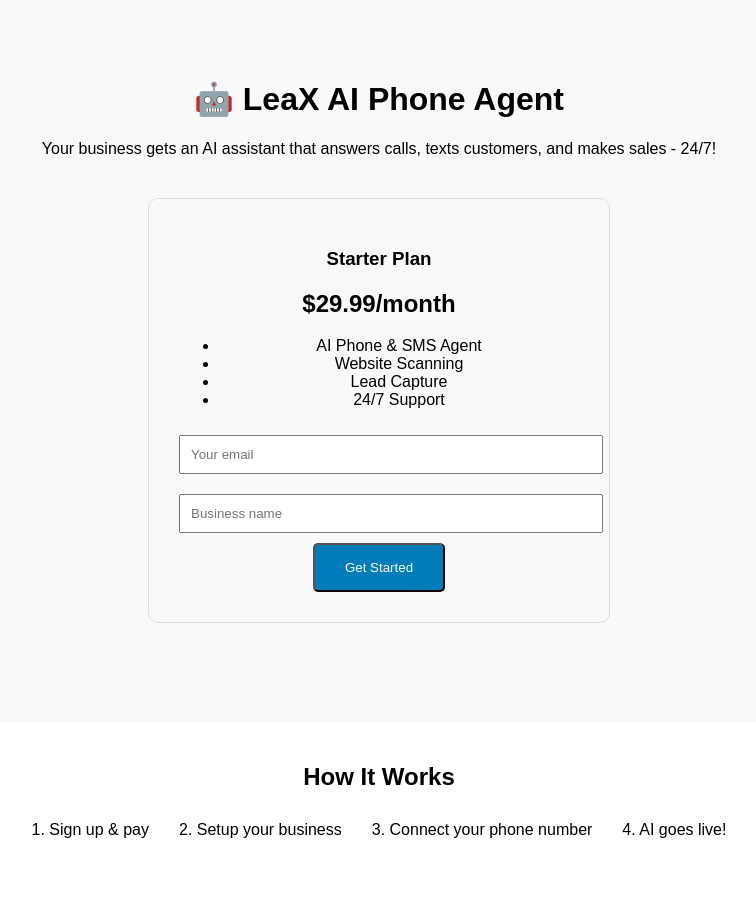
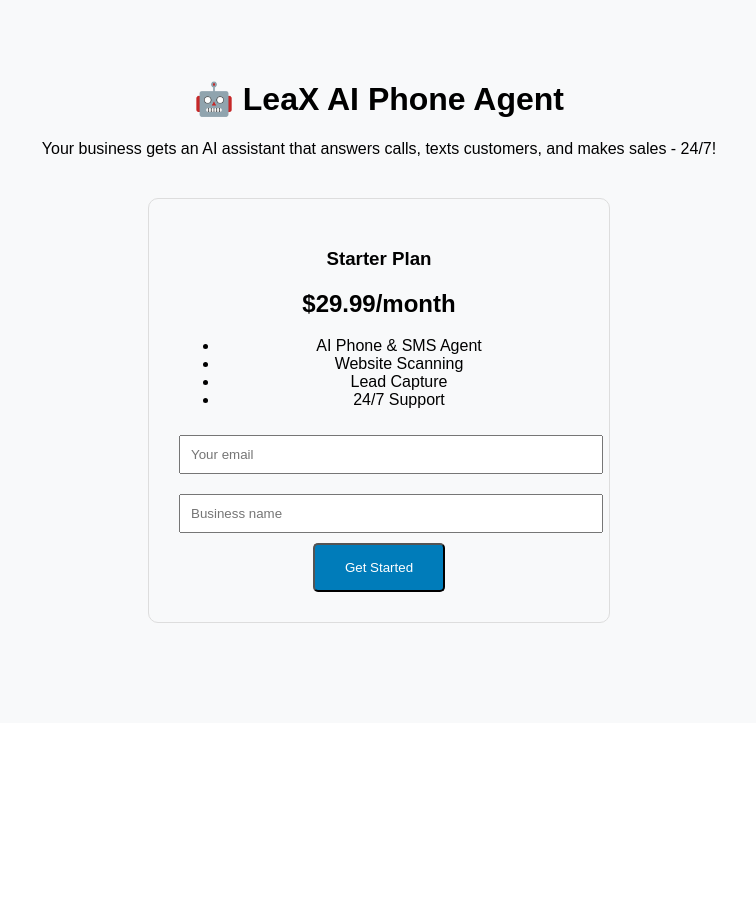
Before and after one commit to AmericanPowerAI/LeaX, a Flask app: page / in a window 1280 px wide. Shown: the part 21-920 px from the top of the page, without its empty margins (261-1017 px from the left). After the commit the page ends 644 px from the top, so only its background shows below. Run offline with Flask 3, Linux system fonts and the light colour scheme.

Commit message:
Update index.html

```diff
--- a/templates/index.html
+++ b/templates/index.html
@@ -36,15 +36,5 @@
             </div>
         </div>
     </div>
-
-    <div style="text-align: center; margin: 40px 0;">
-        <h2>How It Works</h2>
-        <div style="display: flex; justify-content: center; gap: 30px; margin: 30px 0;">
-            <div>1. Sign up & pay</div>
-            <div>2. Setup your business</div>
-            <div>3. Connect your phone number</div>
-            <div>4. AI goes live!</div>
-        </div>
-    </div>
 </body>
 </html>
```
